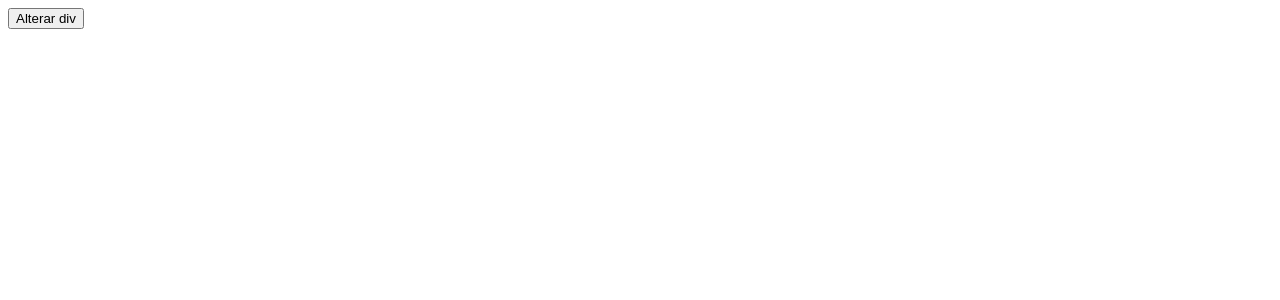
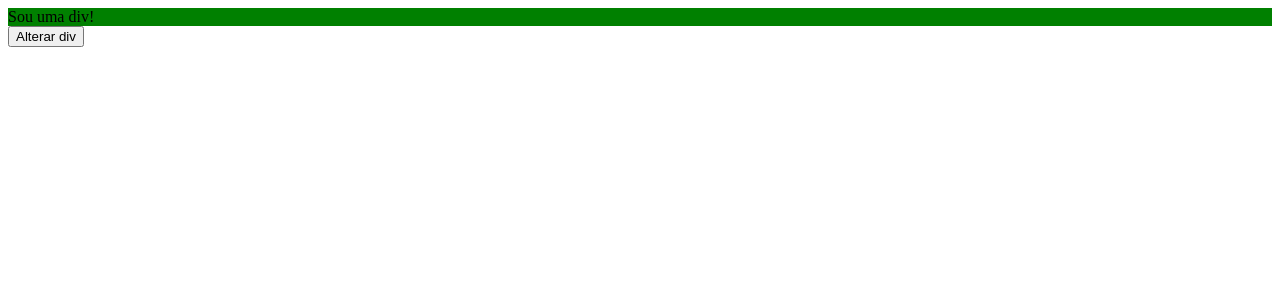
Before and after one commit to thiago-desenv/fundamentos-angular, an Angular app: page / in a window 1280 px wide. Both pictures are taken after a click on the button "Alterar div". Shown: the top 300 px of the page. Built offline with nearby package versions, Linux system fonts and the light colour scheme.

Commit message:
Usado *ngIf com else

```diff
--- a/src/app/app.component.html
+++ b/src/app/app.component.html
@@ -1,4 +1,9 @@
-<div style="background-color: green;" *ngIf="isFalsy()">Sou uma div!</div>
+<div style="background-color: green;" *ngIf="minhaProp; else meuTemplate">Sou uma div!</div>
+
+<ng-template #meuTemplate>
+  <div style="background-color: red;">Sou uma outra div!</div>
+</ng-template>
+
 
 <button (click)="toggleProp()">Alterar div</button>
 
--- a/src/app/app.component.ts
+++ b/src/app/app.component.ts
@@ -6,7 +6,7 @@ import { Component } from '@angular/core';
   styleUrls: ['./app.component.scss']
 })
 export class AppComponent {
-  minhaProp = true;
+  minhaProp = false;
   pessoa: any = {
     status: "false",
     name: ""
```
